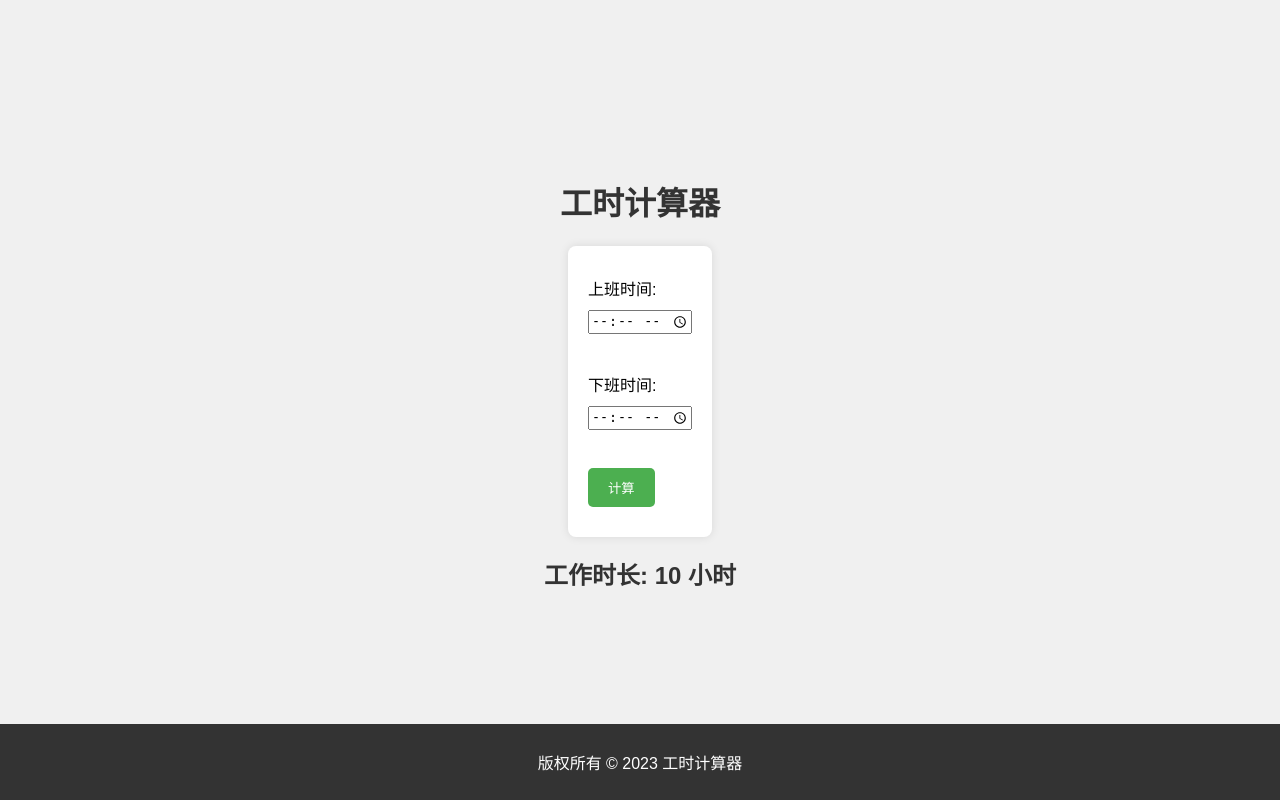
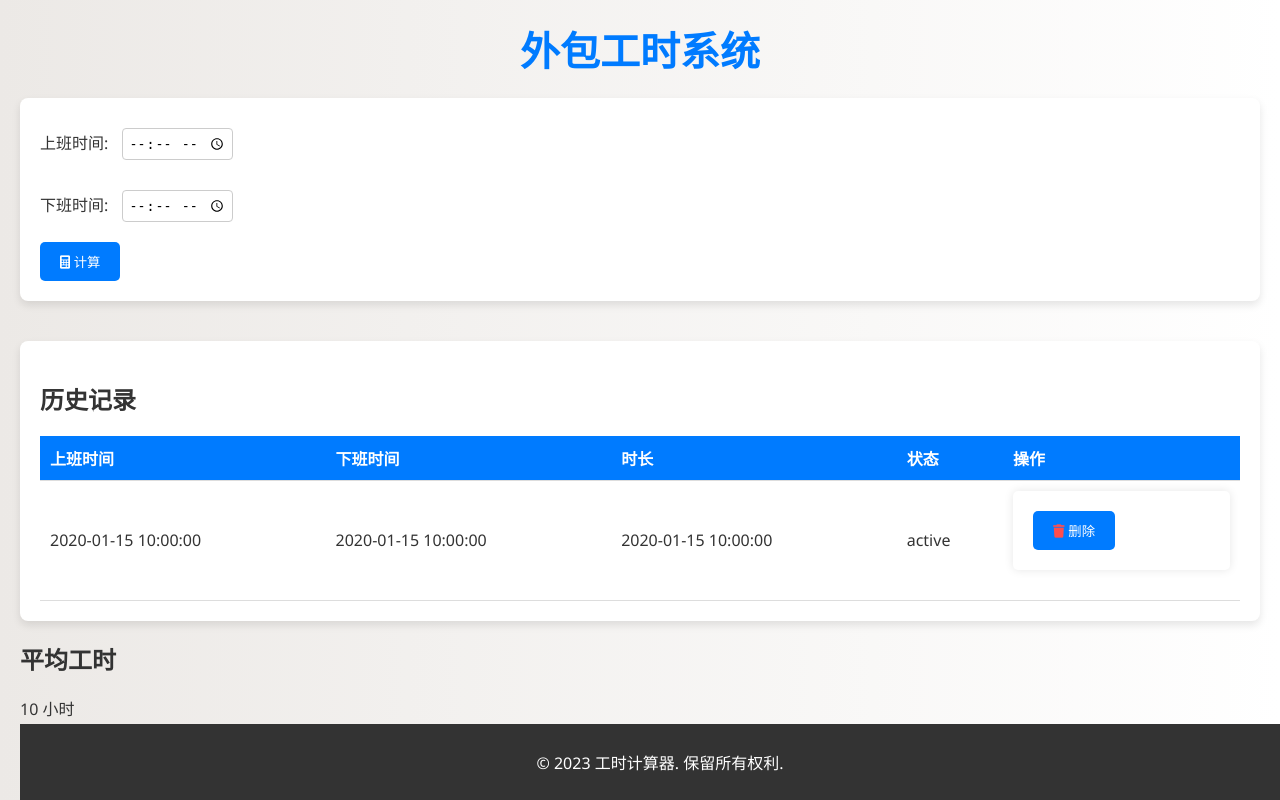
Before and after one commit to Monckingjoy/cursor_test, a Flask app: template cursor_project/templates/index.html in a window 1280 px wide. Run offline with Flask 3, Linux system fonts and the light colour scheme; the template is opened without the code that fills it: most values are stand-ins (such as "Sample title", 1, 10 or a date in 2020).

Commit message:
前端优化

```diff
--- a/cursor_project/templates/index.html
+++ b/cursor_project/templates/index.html
@@ -1,73 +1,199 @@
 <!DOCTYPE html>
-<html lang="zh">
+<html lang="zh-CN">
 <head>
     <meta charset="UTF-8">
     <title>工时计算器</title>
+    <link rel="stylesheet" href="https://cdnjs.cloudflare.com/ajax/libs/font-awesome/6.0.0-beta3/css/all.min.css">
     <style>
         body {
-            display: flex;
-            flex-direction: column;
-            align-items: center;
-            justify-content: center;
-            min-height: 100vh;
+            font-family: 'Segoe UI', Tahoma, Geneva, Verdana, sans-serif;
+            background: linear-gradient(to right, #ece9e6, #ffffff);
+            color: #333;
             margin: 0;
-            font-family: Arial, sans-serif;
-            background-color: #f0f0f0;
+            padding: 20px;
         }
         form {
             background-color: #fff;
             padding: 20px;
-            border-radius: 8px;
+            border-radius: 5px;
             box-shadow: 0 0 10px rgba(0, 0, 0, 0.1);
+            margin-bottom: 20px;
         }
-        h1, h2 {
-            color: #333;
-        }
-        label, input, button {
-            display: block;
+        input[type="time"] {
             margin: 10px 0;
+            padding: 5px;
+            border-radius: 3px;
+            border: 1px solid #ccc;
         }
         button {
-            background-color: #4CAF50;
-            color: white;
+            background-color: #007bff;
+            color: #fff;
+            border: none;
+            padding: 10px 15px;
+            border-radius: 5px;
+            cursor: pointer;
+        }
+        button:hover {
+            background-color: #0056b3;
+        }
+        table {
+            width: 100%;
+            border-collapse: collapse;
+            margin-top: 20px;
+        }
+        th, td {
+            padding: 10px;
+            border-bottom: 1px solid #ddd;
+            text-align: left;
+        }
+        th {
+            background-color: #007bff;
+            color: #fff;
+        }
+        .fa-trash {
+            color: #ff4d4d;
+        }
+        footer {
+            background-color: #333;
+            color: #fff;
+            text-align: center;
+            padding: 10px 0;
+            position: fixed;
+            width: 100%;
+            bottom: 0;
+        }
+        header {
+            text-align: center;
+            margin-bottom: 20px;
+        }
+        h1 {
+            color: #007bff;
+            font-size: 2.5em;
+            margin: 0;
+        }
+        .container {
+            display: flex;
+            flex-direction: column;
+            gap: 20px;
+        }
+        .form-section {
+            background-color: #fff;
+            padding: 20px;
+            border-radius: 8px;
+            box-shadow: 0 4px 8px rgba(0, 0, 0, 0.1);
+        }
+        .input-group {
+            margin-bottom: 10px;
+        }
+        input[type="time"] {
+            margin-left: 10px;
+            padding: 5px;
+            border-radius: 4px;
+            border: 1px solid #ccc;
+        }
+        button {
+            background-color: #007bff;
+            color: #fff;
             border: none;
             padding: 10px 20px;
             border-radius: 5px;
             cursor: pointer;
+            transition: background-color 0.3s;
         }
         button:hover {
-            background-color: #45a049;
+            background-color: #0056b3;
+        }
+        .history-section {
+            background-color: #fff;
+            padding: 20px;
+            border-radius: 8px;
+            box-shadow: 0 4px 8px rgba(0, 0, 0, 0.1);
+            overflow-y: auto;
+            max-height: 300px;
+        }
+        table {
+            width: 100%;
+            border-collapse: collapse;
+        }
+        th, td {
+            padding: 10px;
+            border-bottom: 1px solid #ddd;
+            text-align: left;
+        }
+        th {
+            background-color: #007bff;
+            color: #fff;
+        }
+        .fa-trash {
+            color: #ff4d4d;
         }
         footer {
-            width: 100%;
             background-color: #333;
             color: #fff;
             text-align: center;
             padding: 10px 0;
-            position: absolute;
+            position: fixed;
+            width: 100%;
             bottom: 0;
         }
     </style>
 </head>
 <body>
-    <h1>工时计算器</h1>
-    <form method="post" action="/">
-        <label for="start_time">上班时间:</label>
-        <input type="time" id="start_time" name="start_time" required>
-        <br>
-        <label for="end_time">下班时间:</label>
-        <input type="time" id="end_time" name="end_time" required>
-        <br>
-        <button type="submit"><i class="fas fa-calculator"></i> 计算</button>
-    </form>
+    <header>
+        <h1>外包工时系统</h1>
+    </header>
 
-    {% if work_hours is not none %}
-        <h2>工作时长: {{ work_hours|round(2) }} 小时</h2>
-        <p>{{ message }}</p>
-    {% endif %}
+    <div class="container">
+        <form method="post" class="form-section">
+            <div class="input-group">
+                <label for="start-time">上班时间:</label>
+                <input type="time" id="start-time" name="start-time">
+            </div>
+            <div class="input-group">
+                <label for="end-time">下班时间:</label>
+                <input type="time" id="end-time" name="end-time">
+            </div>
+            <button type="submit"><i class="fas fa-calculator"></i> 计算</button>
+        </form>
+
+        <div class="history-section">
+            <h2>历史记录</h2>
+            <table>
+                <thead>
+                    <tr>
+                        <th>上班时间</th>
+                        <th>下班时间</th>
+                        <th>时长</th>
+                        <th>状态</th>
+                        <th>操作</th>
+                    </tr>
+                </thead>
+                <tbody>
+                    {% for record in history %}
+                    <tr>
+                        <td>{{ record.start_time }}</td>
+                        <td>{{ record.end_time }}</td>
+                        <td>{{ record.dur_time }}</td>
+                        <td>{{ record.work_status }}</td>
+                        <td>
+                            <form action="{{ url_for('delete_record', history_id=record.history_id) }}" method="post">
+                                <button type="submit"><i class="fas fa-trash"></i> 删除</button>
+                            </form>
+                        </td>
+                    </tr>
+                    {% endfor %}
+                </tbody>
+            </table>
+        </div>
+    </div>
+
+    <h2>平均工时</h2>
+    <p>
+        {{ average_hours | round(2) }} 小时
+    </p>
 
     <footer>
-        <p>版权所有 &copy; 2023 工时计算器</p>
+        <p>© 2023 工时计算器. 保留所有权利.</p>
     </footer>
 </body>
 </html>
```
